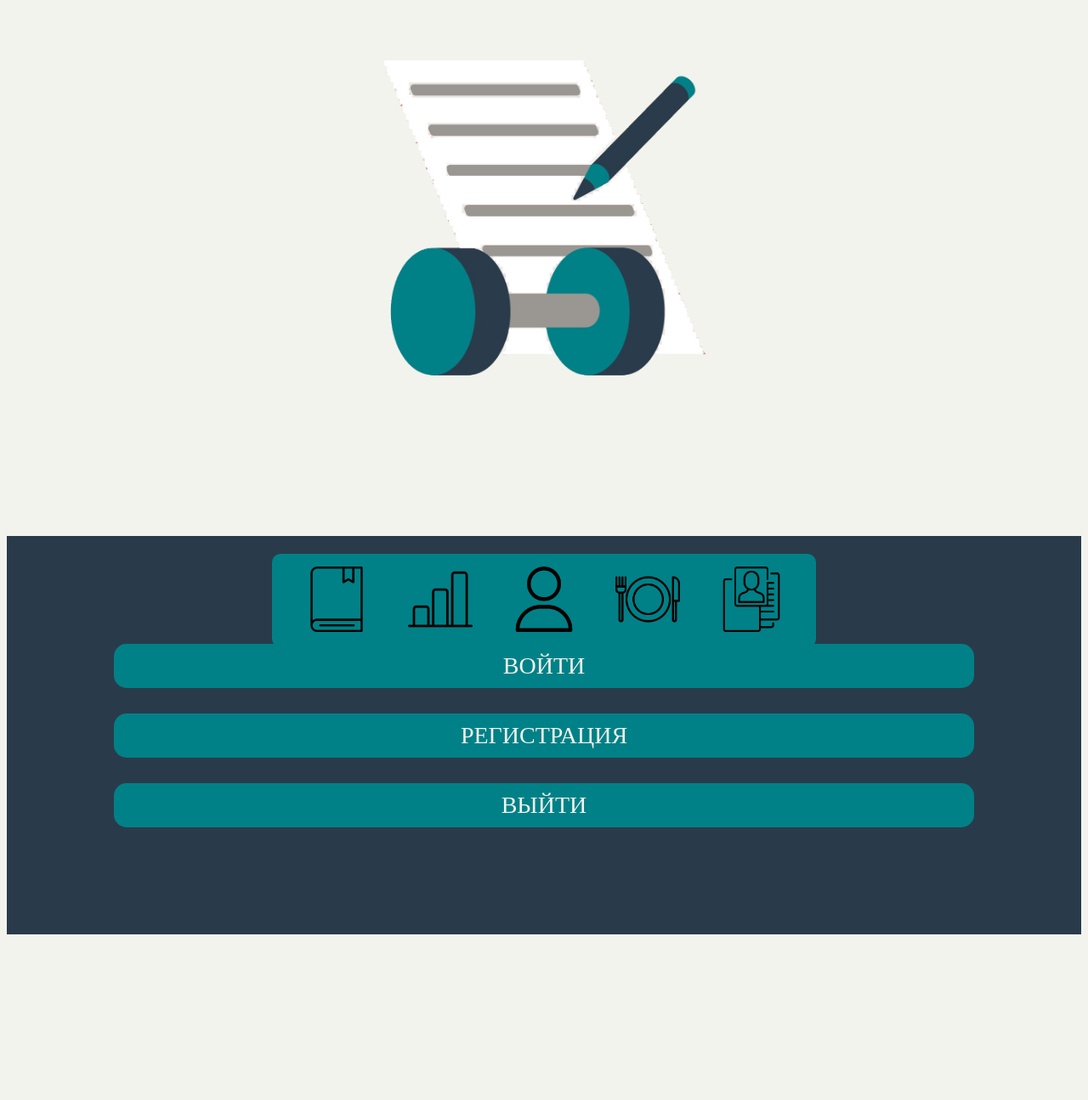
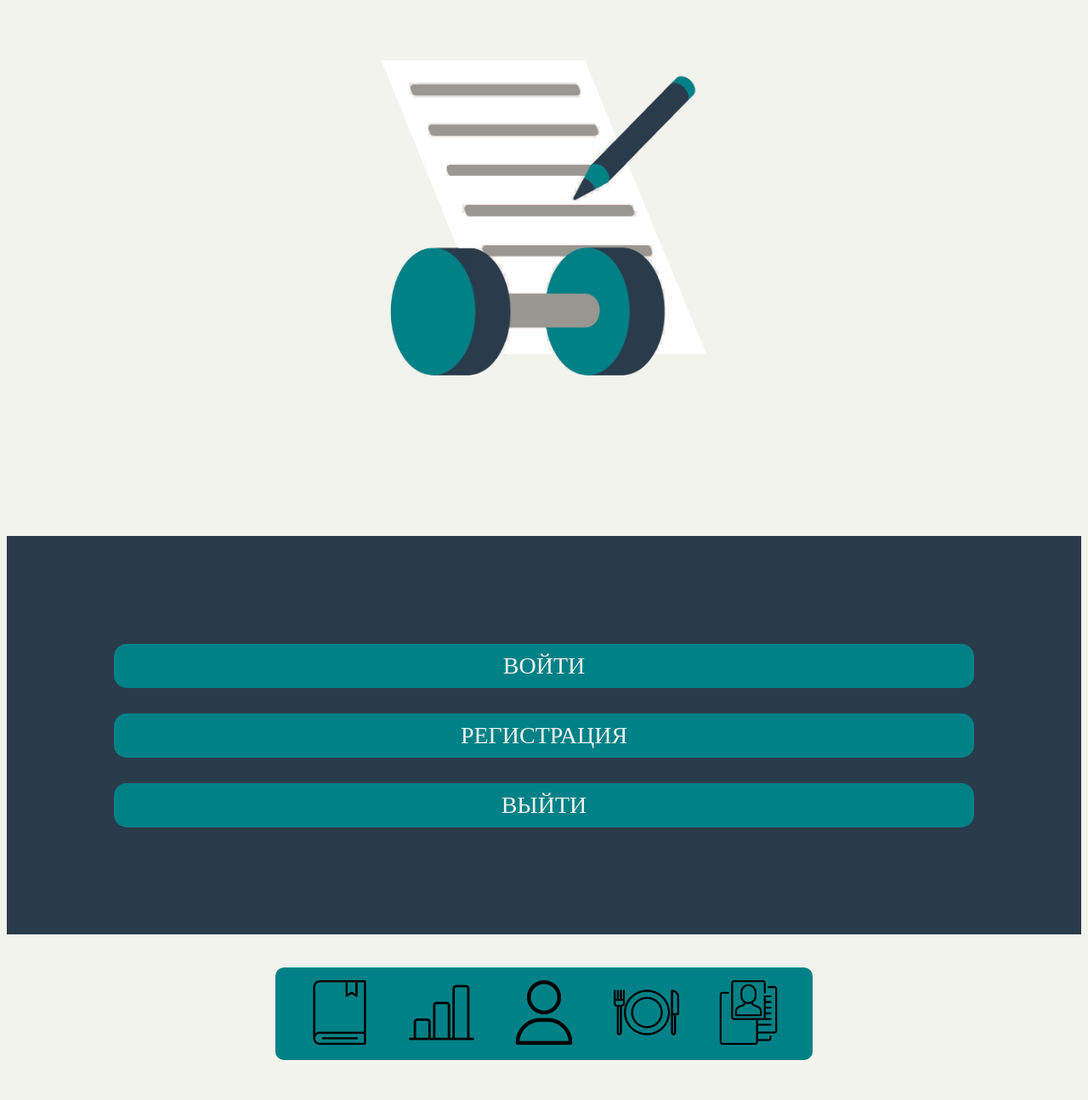
Before and after one commit to nikolayshumik/caloriesappweb, a Django app: page / in a window 1280 px wide. Shown: the whole page at 85% size. Before the commit the page ends 1100 px from the top, so only its background shows below. Run offline with Django 4.2, Linux system fonts and the light colour scheme; some web fonts are replaced.

Commit message:
changes from stas except footer

```diff
--- a/appflut/webflut/static/css/index.css
+++ b/appflut/webflut/static/css/index.css
@@ -110,10 +110,6 @@ form input {
     width: 35vw;
     margin: 5% auto;
   }
-  footer {
-    position: absolute;
-    bottom: 0;
-  }
 }
 /**/
 /*размеры компьютеров*/
@@ -122,9 +118,5 @@ form input {
     width: 30vw;
     margin: 5% auto;
   }
-  footer {
-    position: absolute;
-    bottom: 0;
-  }
 }
 /**//*# sourceMappingURL=index.css.map */
--- a/appflut/webflut/static/css/index.scss
+++ b/appflut/webflut/static/css/index.scss
@@ -127,10 +127,6 @@ form {
     width: 35vw;
     margin: 5% auto;
   }
-  footer {
-    position: absolute;
-    bottom: 0;
-  }
 }
 
 /**/
@@ -141,10 +137,5 @@ form {
     width: 30vw;
     margin: 5% auto;
   }
-  footer {
-    position: absolute;
-    bottom: 0;
-  }
 }
-
 /**/
--- a/appflut/webflut/templates/info2.html
+++ b/appflut/webflut/templates/info2.html
@@ -24,10 +24,10 @@
     <form method="post">
       {% csrf_token %}
 
-      <button type="submit" name="sex" value="M">Мужчина</button>
-      <button type="submit" name="sex" value="F">Женщина</button>
+      <button type="submit" name="sex" value="M">Мужской</button>
+      <button type="submit" name="sex" value="F">Женский</button>
 
-      <button type="submit" class="next">Далее</button>
+<!--      <button type="submit" class="next">Далее</button>-->
     </form>
   </div>
 </body>
--- a/appflut/webflut/templates/info4.html
+++ b/appflut/webflut/templates/info4.html
@@ -27,7 +27,7 @@
       <button type="submit" name="active" value="L">Малоактивный</button>
       <button type="submit" name="active" value="M">Активный</button>
 
-      <button type="submit" class="next">Далее</button>
+<!--      <button type="submit" class="next">Далее</button>-->
     </form>
   </div>
 </body>
--- a/appflut/webflut/templates/info5.html
+++ b/appflut/webflut/templates/info5.html
@@ -24,10 +24,10 @@
     <form method="post">
       {% csrf_token %}
 
-      <button type="submit" name="goals" value="L">Похудение</button>
-      <button type="submit" name="goals" value="M">Набор массы</button>
+      <button type="submit" name="goals" value="L">Снижение веса</button>
+      <button type="submit" name="goals" value="M">Набор веса</button>
       <button type="submit" name="goals" value="F">Поддержание веса</button>
-      <button type="submit" class="next">Закончить!</button>
+<!--      <button type="submit" class="next">Закончить!</button>-->
 
     </form>
   </div>
```
Also changed, not shown: appflut/webflut/templates/calories_and_bjy.html (+6 -6 lines), appflut/db.sqlite3, appflut/webflut/static/accets/logoNerf.png, appflut/webflut/static/phototest/admin/chart_1.png, appflut/webflut/static/phototest/admin/chart_2.png, 1 other file.
